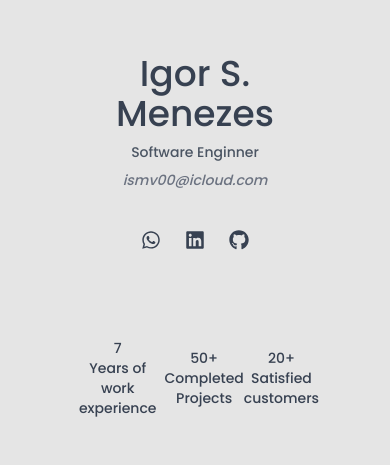
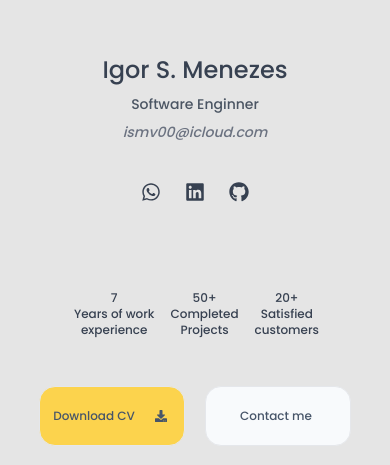
Before and after one commit to ismv00/portifoliov2, a React (Vite) app: page / in a window 390 px wide. Shown: the part 198-663 px from the top of the page. Built offline with nearby package versions, Linux system fonts and the light colour scheme.

Commit message:
fix:ajuste responsividade

```diff
--- a/src/components/Facts.tsx
+++ b/src/components/Facts.tsx
@@ -2,7 +2,7 @@
   return (
     <div className="w-4/5 m-auto mt-12">
       <div
-        className="flex justify-between items-center w-4/5 m-auto px-8 text-gray-700 text-center max-sm:flex flex-1 max-sm:justify-between max-sm:items-center max-sm:w-full max-sm:text-sm"
+        className="flex justify-between items-center w-4/5 m-auto px-8 text-gray-700 text-center max-sm:flex flex-1 max-sm:justify-between max-sm:items-center max-sm:w-full max-sm:text-sm max-xs:flex max-xs:justify-end max-xs:items-center max-xs:w-full max-xs:text-xs max-xs:gap-4 max-xs:m-auto"
         data-aos="fade-up"
         data-aos-delay="800"
       >
--- a/src/components/Header.tsx
+++ b/src/components/Header.tsx
@@ -10,10 +10,10 @@
           data-aos="fade-down"
           data-aos-delay="100"
         />
-        <div className=" flex flex-col items-start m-auto w-4/6 justify-between p-8 max-sm:gap-6 text-center max-sm:items-center max-sm:w-full">
+        <div className=" flex flex-col items-start m-auto w-4/6 justify-between p-8 max-sm:gap-6 text-center max-sm:items-center max-sm:w-full max-xs:w-full">
           <div className="m-auto">
             <h1
-              className="font-bold text-5xl leading-69 text-gray-700 text-shadow offset-y-4 offset-x-0 blur-4 max-sm:text-4xl max-sm:font-medium"
+              className="font-bold text-5xl leading-69 text-gray-700 text-shadow offset-y-4 offset-x-0 blur-4 max-sm:text-4xl max-sm:font-medium max-xs:text-2xl"
               data-aos="fade-down"
               data-aos-delay="200"
             >
--- a/tailwind.config.js
+++ b/tailwind.config.js
@@ -7,6 +7,7 @@
         Poppins: ["Poppins", "sans-serif"],
       },
       screens: {
+        xs: "475px",
         sm: "640px",
         md: "768px",
         lg: "1024px",
```
